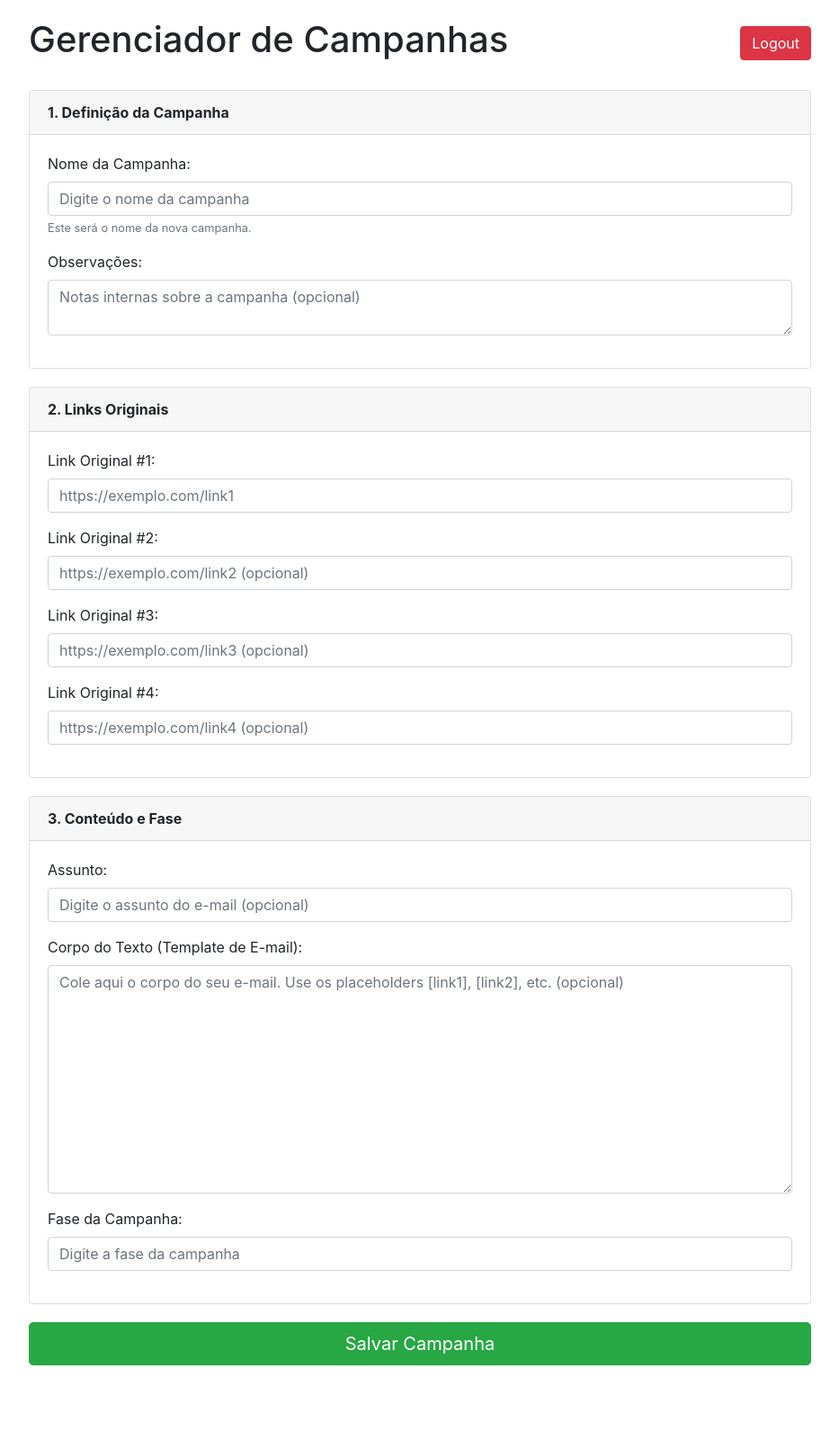
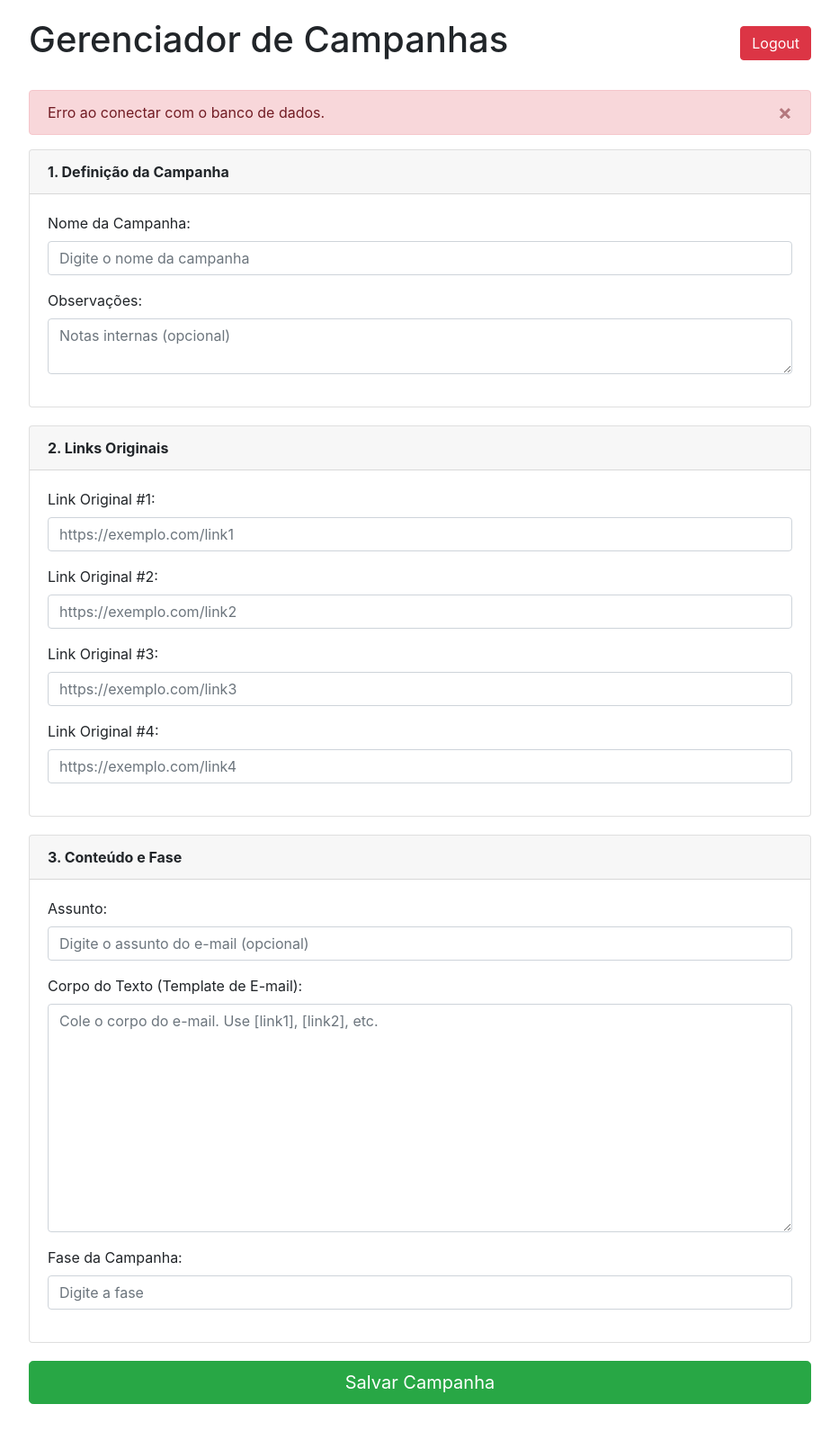
Before and after one commit to gustavoareis/mkt-manager, a Flask app: page / in a window 1280 px wide. Shown: the whole page at 90% size, without its empty margins (173-1106 px from the left). Before the commit the page ends 1518 px from the top, so only its background shows below. Run offline with Flask 3, Linux system fonts and the light colour scheme; the visitor is signed in with stand-in values (Sample User, id 1); data that the repository does not hold is empty; some libraries are stand-ins or nearby versions.

Commit message:
uns ngc aíkkkk

```diff
--- a/app.py
+++ b/app.py
@@ -1,28 +1,33 @@
-from flask import Flask, request, redirect, render_template, jsonify, session, url_for, flash
+from flask import Flask, request, redirect, render_template, session, url_for, flash
 import os
 from datetime import datetime, timedelta
 from supabase import create_client, Client
 import geocoder
 
+# ==============================
+# CONFIGURAÇÕES
+# ==============================
 class Config:
     SECRET_KEY = os.urandom(24)
-
     BASE_DOMAIN = os.getenv("FLASK_BASE_DOMAIN", "https://mkt.ocenergy.com.br")
     TRACKING_PATH_PREFIX = "r"
-
     SUPABASE_URL = os.getenv("SUPABASE_URL", "https://api-supabase.ocenergy.com.br")
     SUPABASE_KEY = os.getenv("SUPABASE_KEY", "eyJhbGciOiJIUzI1NiIsInR5cCI6IkpXVCJ9.eyJyb2xlIjoic2VydmljZV9yb2xlIiwiaXNzIjoic3VwYWJhc2UiLCJzdWIiOiJzZXJ2aWNlX3JvbGUiLCJleHAiOjIwNzA5MDUwNzF9.ntm52yom-3uF2de_H-mohuyMEv21JnO3QwDiZB0Gc68")
-
     IPINFO_TOKEN = os.getenv("IPINFO_TOKEN", None)
 
+# ==============================
+# SUPABASE CLIENT
+# ==============================
 def get_supabase_client() -> Client:
     try:
-        supabase_client: Client = create_client(Config.SUPABASE_URL, Config.SUPABASE_KEY)
-        return supabase_client
+        return create_client(Config.SUPABASE_URL, Config.SUPABASE_KEY)
     except Exception as e:
         print(f"Erro ao conectar ao Supabase: {e}")
         return None
 
+# ==============================
+# GEOLOCALIZAÇÃO
+# ==============================
 def get_geolocation_from_ip(ip_address):
     cidade = 'N/A'
     estado = 'N/A'
@@ -42,18 +47,26 @@
         print(f"Erro inesperado ao obter geolocalização para IP {ip_address}: {geo_e}")
     return {'cidade': cidade, 'estado': estado, 'pais': pais, 'Maps_link': Maps_link}
 
+# ==============================
+# APP FLASK
+# ==============================
 app = Flask(__name__)
 app.config.from_object(Config)
 app.permanent_session_lifetime = timedelta(hours=1)
 
+# ==============================
+# PROTEÇÃO DE ROTAS
+# ==============================
 @app.before_request
 def protect_routes():
     is_tracking_route = request.path.startswith(f'/{Config.TRACKING_PATH_PREFIX}/')
     is_public_route = request.path in ['/login', '/logout']
-
     if not is_tracking_route and not is_public_route and not session.get('logged_in'):
         return redirect(url_for('login'))
 
+# ==============================
+# LOGIN / LOGOUT
+# ==============================
 @app.route('/login', methods=['GET', 'POST'])
 def login():
     if request.method == 'POST':
@@ -72,17 +85,22 @@
     session.clear()
     return redirect(url_for('login'))
 
-# ==============================================
+# ==============================
 # CRIAÇÃO DE CAMPANHAS
-# ==============================================
+# ==============================
 @app.route('/', methods=['GET', 'POST'])
 def index():
+    supabase = get_supabase_client()
+    if not supabase:
+        flash("Erro ao conectar com o banco de dados.", 'danger')
+        return render_template('index.html', todas_campanhas=[])
+
     if request.method == 'POST':
         nome_campanha_form = request.form.get('campanha')
         observacoes = request.form.get('observacoes')
-        fase = request.form.get('fase')
+        fase_campanha = int(request.form.get('fase'))  # <-- CONVERTIDO PARA INTEIRO
         template = request.form.get('template')
-        assunto = request.form.get('assunto') # <-- 1. ADICIONADO: Captura o novo campo
+        assunto = request.form.get('assunto')
 
         links_originais = [
             request.form.get('link_original_1'),
@@ -95,58 +113,40 @@
             flash("O campo 'Nome da Campanha' é obrigatório!", 'danger')
             return redirect(url_for('index'))
 
-        links_originais_validos = [link for link in links_originais if link]
-        if not links_originais_validos:
-            flash("É necessário preencher pelo menos um campo de link!", 'danger')
+        links_validos = [l for l in links_originais if l]
+        if not links_validos:
+            flash("É necessário preencher pelo menos um link!", 'danger')
             return redirect(url_for('index'))
 
         links_do_projeto = []
-        for i, link_original in enumerate(links_originais_validos, 1):
-            campanha_rastreavel = f"{nome_campanha_form.replace(' ', '_')}_{i}"
-            link_mascarado = f"{Config.BASE_DOMAIN}/{Config.TRACKING_PATH_PREFIX}/{campanha_rastreavel}"
-            links_do_projeto.append({
-                'link_original': link_original,
-                'link_mascarado': link_mascarado,
-                'placeholder': f'[link{i}]'
-            })
-
-        supabase = get_supabase_client()
-        if not supabase:
-            flash("Erro ao conectar com o banco de dados.", 'danger')
-            return redirect(url_for('index'))
+        for i, link in enumerate(links_validos, 1):
+            rastreavel = f"{nome_campanha_form.replace(' ', '_')}_{i}"
+            mascarado = f"{Config.BASE_DOMAIN}/{Config.TRACKING_PATH_PREFIX}/{rastreavel}"
+            links_do_projeto.append({'link_original': link, 'link_mascarado': mascarado, 'placeholder': f'[link{i}]'})
 
         try:
-            # 1) Inserir na tabela CAMPANHAS
-            dados_nova_campanha = {
-                'campanha': nome_campanha_form,
-                'observacoes': observacoes,
-                'data_criacao': datetime.now().date().isoformat()
-            }
-            response = supabase.from_('campanhas').insert(dados_nova_campanha).execute()
-            new_campaign_id = response.data[0]['id_campanha']
+            # Inserir campanha
+            dados_campanha = {'campanha': nome_campanha_form, 'observacoes': observacoes, 'data_criacao': datetime.now().date().isoformat()}
+            resp = supabase.from_('campanhas').insert(dados_campanha).execute()
+            new_id = resp.data[0]['id_campanha']
 
-            # 2) Inserir na tabela FASES
-            tabela2 = {
-                'template': template,
-                'fase': fase,
-                'assunto': assunto, # <-- 2. ADICIONADO: Inclui o assunto para inserção
-                'id_campanha': new_campaign_id
-            }
-            supabase.from_('fases').insert(tabela2).execute()
+            # Inserir fase
+            tabela_fase = {'template': template, 'fase_campanha': fase_campanha, 'assunto': assunto, 'id_campanha': new_id}
+            supabase.from_('fases').insert(tabela_fase).execute()
 
-            # 3) Inserir na tabela LINKS
-            dados_links_insert = []
-            for link_info in links_do_projeto:
-                dados_links_insert.append({
-                    'base_link': link_info['link_mascarado'],
-                    'placeholder_link': link_info['placeholder'],
-                    'url_destino': link_info['link_original'],
-                    'id_campanha': new_campaign_id
-                })
-            supabase.from_('links').insert(dados_links_insert).execute()
+            # Inserir links COM fase_links
+            dados_links = [
+                {
+                    'base_link': l['link_mascarado'],
+                    'placeholder_link': l['placeholder'],
+                    'url_destino': l['link_original'],
+                    'id_campanha': new_id,
+                    'fase_links': fase_campanha  # <-- CORREÇÃO
+                } for l in links_do_projeto
+            ]
+            supabase.from_('links').insert(dados_links).execute()
 
             flash("Nova campanha salva com sucesso!", 'success')
-
         except Exception as e:
             print(f"Erro ao salvar no Supabase: {e}")
             flash(f"Erro ao salvar a campanha: {e}", 'danger')
@@ -154,74 +154,59 @@
         return redirect(url_for('index'))
 
     # --- GET ---
-    supabase = get_supabase_client()
     todas_campanhas = []
-    if supabase:
-        try:
-            # Busca campanhas + fases (template, fase)
-            # Para exibir o assunto na listagem, você precisaria adicioná-lo aqui também
-            # Ex: .select('..., fases(template, fase, assunto)')
-            response = supabase.from_('campanhas') \
-                .select('id_campanha, campanha, observacoes, data_criacao, fases(template, fase)') \
-                .order('campanha') \
-                .execute()
-            todas_campanhas = response.data
-        except Exception as e:
-            print(f"Erro ao buscar campanhas: {e}")
+    try:
+        resp = supabase.from_('campanhas').select('id_campanha, campanha, observacoes, data_criacao, fases(template, fase_campanha, assunto)').order('campanha').execute()
+        todas_campanhas = resp.data
+    except Exception as e:
+        print(f"Erro ao buscar campanhas: {e}")
 
-    return render_template(
-        'index.html',
-        todas_campanhas=todas_campanhas
-    )
+    return render_template('index.html', todas_campanhas=todas_campanhas)
 
-# ==============================================
-# RASTREAMENTO E REDIRECIONAMENTO
-# ==============================================
+# ==============================
+# RASTREAMENTO
+# ==============================
 @app.route(f'/{Config.TRACKING_PATH_PREFIX}/<campanha_rastreavel>', methods=['GET'])
 def rastrear_e_redirecionar(campanha_rastreavel):
     supabase = get_supabase_client()
     if not supabase:
         return 'Erro interno do servidor', 500
-
     try:
-        # Busca na tabela LINKS com relação CAMPANHAS
-        response = supabase.from_('links') \
-            .select('url_destino, id_campanha, campanhas(campanha)') \
-            .eq('base_link', f"{Config.BASE_DOMAIN}/{Config.TRACKING_PATH_PREFIX}/{campanha_rastreavel}") \
-            .single().execute()
-
-        link_data = response.data
+        resp = supabase.from_('links').select('url_destino, id_campanha, campanhas(campanha)').eq('base_link', f"{Config.BASE_DOMAIN}/{Config.TRACKING_PATH_PREFIX}/{campanha_rastreavel}").single().execute()
+        link_data = resp.data
         url_destino = link_data['url_destino']
         campanha_nome = link_data['campanhas']['campanha']
-
     except Exception as e:
         print(f"Erro ao buscar link no Supabase: {e}")
         return 'Link não reconhecido', 400
 
+    # Registrar clique
     try:
-        # Registrar clique
-        ip_address = request.remote_addr
-        geo_data = get_geolocation_from_ip(ip_address)
-        dados_do_clique = {
+        ip = request.remote_addr
+        geo = get_geolocation_from_ip(ip)
+        dados_clique = {
             'data_hora': datetime.now().isoformat(),
-            'ip': ip_address,
+            'ip': ip,
             'navegador': request.user_agent.browser,
             'plataforma': request.user_agent.platform,
             'os': request.user_agent.platform,
             'campanha': campanha_nome,
             'link_original': url_destino,
             'referer': request.referrer or 'Direto',
-            'cidade': geo_data['cidade'],
-            'estado': geo_data['estado'],
-            'pais': geo_data['pais'],
-            'maps_link': geo_data['Maps_link'],
+            'cidade': geo['cidade'],
+            'estado': geo['estado'],
+            'pais': geo['pais'],
+            'maps_link': geo['Maps_link'],
             'observacoes': f'Rastreamento para a campanha {campanha_nome}'
         }
-        supabase.from_('cliques').insert([dados_do_clique]).execute()
+        supabase.from_('cliques').insert([dados_clique]).execute()
     except Exception as e:
-        print(f"Erro ao registrar o clique: {e}")
+        print(f"Erro ao registrar clique: {e}")
 
     return redirect(url_destino, code=302)
 
+# ==============================
+# RUN
+# ==============================
 if __name__ == '__main__':
     app.run(debug=True, host='0.0.0.0', port=5002)
--- a/templates/index.html
+++ b/templates/index.html
@@ -32,51 +32,37 @@
     {% endwith %}
 
     <form action="{{ url_for('index') }}" method="POST">
+        <!-- Definição da Campanha -->
         <div class="card">
-                <div class="card-header font-weight-bold">
-                    1. Definição da Campanha
-                </div>
+            <div class="card-header font-weight-bold">1. Definição da Campanha</div>
             <div class="card-body">
                 <div class="form-group">
                     <label for="campanha">Nome da Campanha:</label>
                     <input type="text" class="form-control" id="campanha" name="campanha" placeholder="Digite o nome da campanha" required>
-                        <small class="form-text text-muted">Este será o nome da nova campanha.</small>
                 </div>
                 <div class="form-group">
                     <label for="observacoes">Observações:</label>
-                        <textarea class="form-control" id="observacoes" name="observacoes" rows="2" placeholder="Notas internas sobre a campanha (opcional)"></textarea>
+                    <textarea class="form-control" id="observacoes" name="observacoes" rows="2" placeholder="Notas internas (opcional)"></textarea>
                 </div>
             </div>
         </div>
 
+        <!-- Links Originais -->
         <div class="card">
-                <div class="card-header font-weight-bold">
-                    2. Links Originais
+            <div class="card-header font-weight-bold">2. Links Originais</div>
+            <div class="card-body">
+                {% for i in range(1,5) %}
+                    <div class="form-group">
+                        <label for="link_original_{{i}}">Link Original #{{i}}:</label>
+                        <input type="url" class="form-control" id="link_original_{{i}}" name="link_original_{{i}}" placeholder="https://exemplo.com/link{{i}}" {% if i==1 %}required{% endif %}>
                     </div>
-                <div class="card-body">
-                    <div class="form-group">
-                        <label for="link_original_1">Link Original #1:</label>
-                        <input type="url" class="form-control" id="link_original_1" name="link_original_1" placeholder="https://exemplo.com/link1" required>
-                    </div>
-                    <div class="form-group">
-                        <label for="link_original_2">Link Original #2:</label>
-                        <input type="url" class="form-control" id="link_original_2" name="link_original_2" placeholder="https://exemplo.com/link2 (opcional)">
-                    </div>
-                    <div class="form-group">
-                        <label for="link_original_3">Link Original #3:</label>
-                        <input type="url" class="form-control" id="link_original_3" name="link_original_3" placeholder="https://exemplo.com/link3 (opcional)">
-                    </div>
-                    <div class="form-group">
-                        <label for="link_original_4">Link Original #4:</label>
-                        <input type="url" class="form-control" id="link_original_4" name="link_control" placeholder="https://exemplo.com/link4 (opcional)">
-                    </div>
+                {% endfor %}
             </div>
         </div>
 
+        <!-- Conteúdo e Fase -->
         <div class="card">
-                <div class="card-header font-weight-bold">
-                    3. Conteúdo e Fase
-                </div>
+            <div class="card-header font-weight-bold">3. Conteúdo e Fase</div>
             <div class="card-body">
                 <div class="form-group">
                     <label for="assunto">Assunto:</label>
@@ -84,11 +70,11 @@
                 </div>
                 <div class="form-group">
                     <label for="template">Corpo do Texto (Template de E-mail):</label>
-                        <textarea class="form-control" id="template" name="template" rows="10" placeholder="Cole aqui o corpo do seu e-mail. Use os placeholders [link1], [link2], etc. (opcional)"></textarea>
+                    <textarea class="form-control" id="template" name="template" rows="10" placeholder="Cole o corpo do e-mail. Use [link1], [link2], etc."></textarea>
                 </div>
                 <div class="form-group">
                     <label for="fase">Fase da Campanha:</label>
-                        <input type="number" class="form-control" id="fase" name="fase" min="1" placeholder="Digite a fase da campanha" required>
+                    <input type="number" class="form-control" id="fase" name="fase" min="1" placeholder="Digite a fase" required>
                 </div>
             </div>
         </div>
```
Lines whose indentation alone changed are shown as unchanged.
